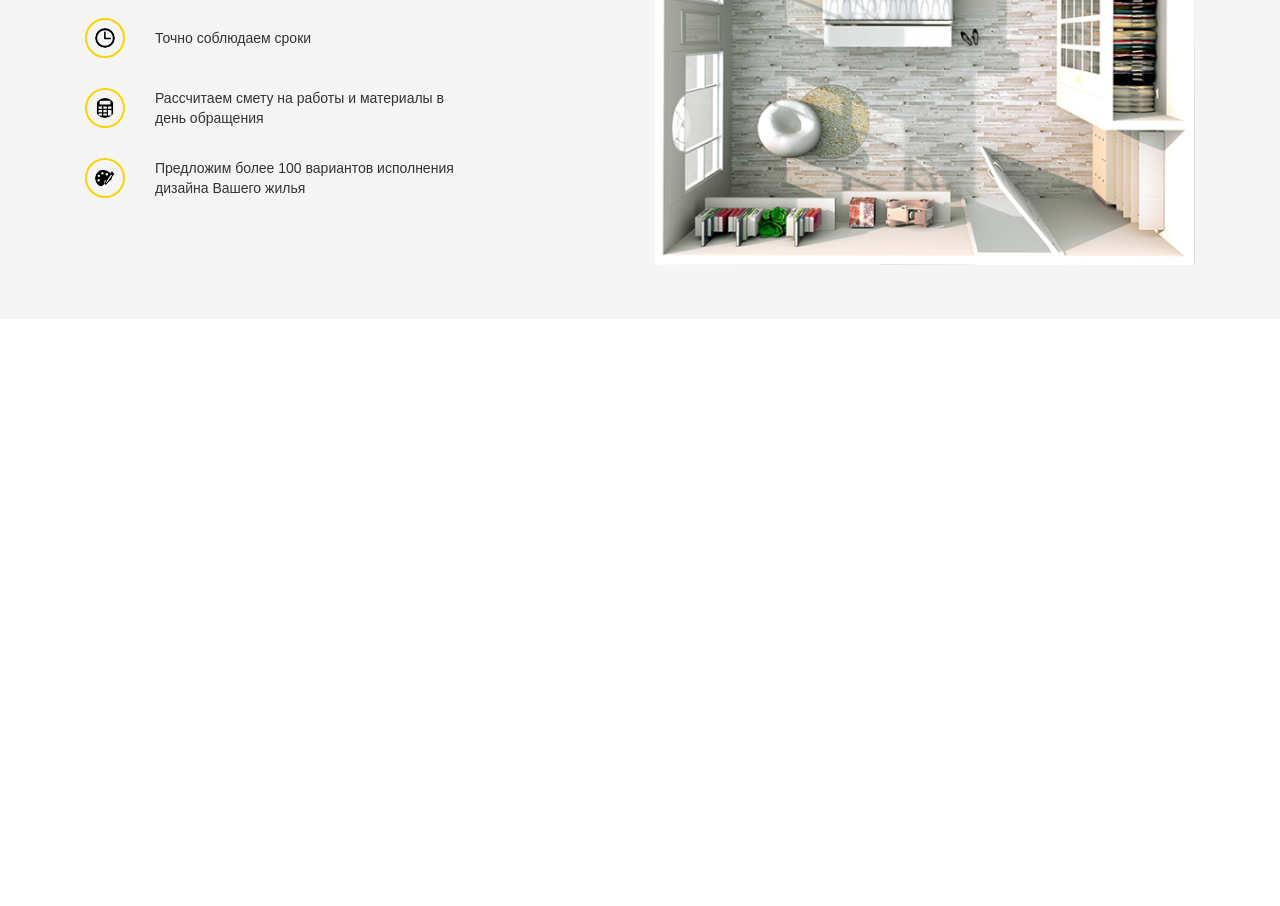
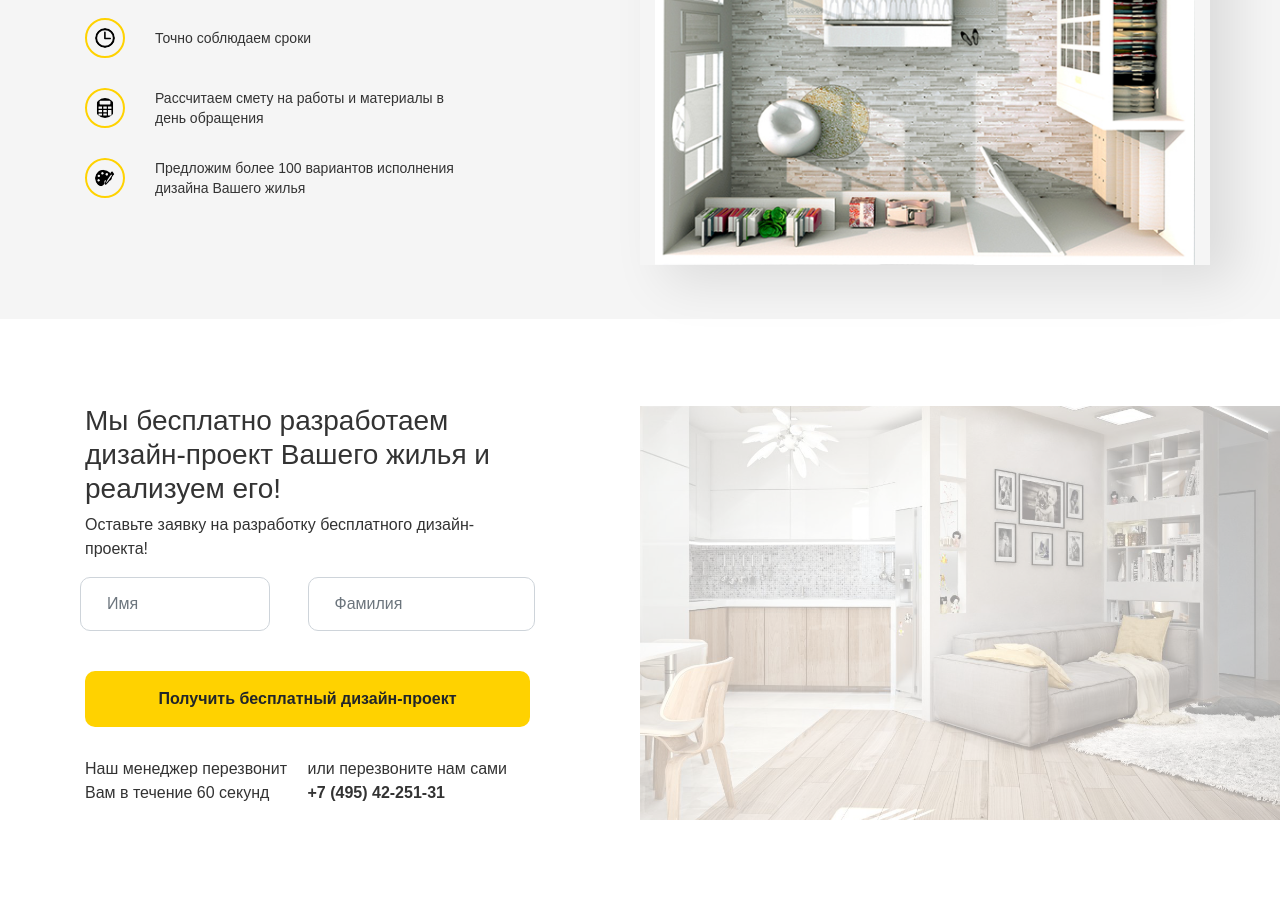
Before and after one commit to Nevovich/hata_repair, a plain HTML site: page index.html in a window 1280 px wide. Shown: the part 362-1268 px from the top of the page. Before the commit the page ends 800 px from the top, so only its background shows below. Drawn offline with Linux system fonts and the light colour scheme; a web font is replaced by a local one.

```diff
--- a/index.html
+++ b/index.html
@@ -1,5 +1,5 @@
 <!DOCTYPE html>
-<html lang="en">
+<html lang="ru">
 <head>
     <meta charset="UTF-8">
     <meta name="viewport" content="width=device-width, initial-scale=1.0">
@@ -18,7 +18,7 @@
                         <a href="tel:+74954225131
                         "><strong>+7 (495) 42-251-31</strong></a>
                     </div>
-                    <button class="btn header-contact-btn">Перезвоните мне</button>
+                    <button class="btn btn-yellow header-contact-btn">Перезвоните мне</button>
                 </div>
             </div>
         </div>
@@ -51,6 +51,27 @@
                 </div>
             </div>
         </section>
+        <section class="request">
+            <div class="container">
+                <div class="row form-wrapper">
+                    <form class="col-12 col-lg-5">
+                        <h3 class="section-title">Мы бесплатно разработаем дизайн-проект Вашего жилья и реализуем его!</h3>
+                        <p class="text">Оставьте заявку на разработку бесплатного дизайн-проекта!
+                        </p>
+                        <div class="form-row justify-content-between request-form__input-block">
+                            <input type="text" class="form-control col-12 col-md-5 form-input" placeholder="Имя">
+                            <input type="text" class="form-input form-control col-12 col-md-6" placeholder="Фамилия">
+                        </div>
+                        <button class="btn btn-yellow  request-form_btn col-12">Получить бесплатный дизайн-проект
+                        </button>
+                        <div class="form-help d-flex justify-content-between">
+                            <p style="padding-right: 2%;" class="text form-help_text">Наш менеджер перезвонит Вам в течение 60 секунд</p>
+                            <p class="text form-help_text">или перезвоните нам сами <br><a href="tel:+74954225131"><strong>+7 (495) 42-251-31</strong></a></p>
+                        </div>
+                    </form>
+                </div>
+            </div>
+        </section>
     </main>
 </body>
 </html>
--- a/sass/_media.sass
+++ b/sass/_media.sass
@@ -8,11 +8,20 @@
                 transform: translateY(9px)
             &-btn
                 font-size: 15px
-                border-radius: 10px
+    .btn
+        border-radius: 10px
+    .form
+        &-help
+            &_text
+                width: 50%
 @media (min-width: 992px)
     // lg
     .hero
         &-image
             margin: 0
+    .request
+        background: linear-gradient(rgba(255,255,255,.6), rgba(255,255,255,.6)), url(../img/kitchen-bg.jpg) no-repeat
+        background-position:  right center
+        background-size: 50%
 @media (min-width: 1200px)
     // xl
--- a/sass/main.sass
+++ b/sass/main.sass
@@ -7,6 +7,9 @@
     color: $black
 a
     color: $black
+.text
+    font-size: 16px
+
 header
     padding: 20px 0
 .header
@@ -25,12 +28,15 @@
             a
                 font-size: 20px
         &-btn
-            padding: 0
-            background-color: $orange
-            font-weight: 700
             font-size: 12px
             padding: 15px 26px
-            border-radius: 5px
+
+.btn
+    font-size: 16px
+    font-weight: 700
+    border-radius: 5px
+    &-yellow
+        background-color: $orange
 .hero
     background-color: $back-gray
     padding-top: 50px
@@ -60,8 +66,26 @@
                 max-width: 300px
     &-image
         margin-top: 40px
+        box-shadow: 7px 4px 10px 0px rgba(0, 0, 0, 0.05)
+        box-shadow: 25px 17px 49px 0px rgba(0, 0, 0, 0.1)
 
-
+.request
+    background-color: #fff
+    &-form
+        &_btn
+            padding: 15px 0
+            margin-top: 30px
+.form
+    &-wrapper
+        padding: 85px 0
+    &-input
+        padding: 26px !important
+        border-radius: 10px
+        margin-bottom: 10px
+    &-help
+        margin-top: 30px
+        &_text
+            width: 100%
 
 
 
```
Also changed, not shown: css/main.min.css, img/kitchen-bg.jpg (added), 1 other file.
